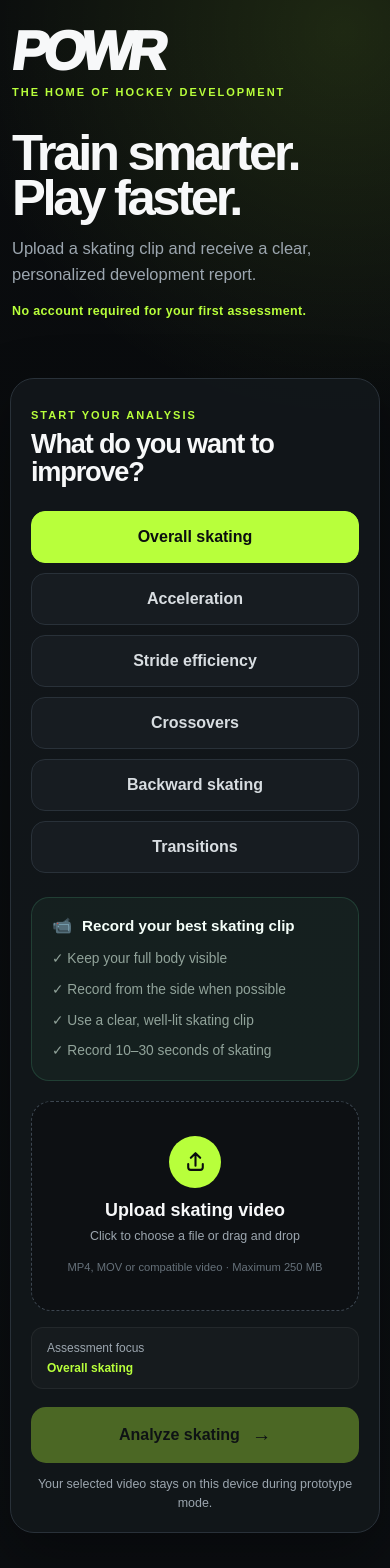
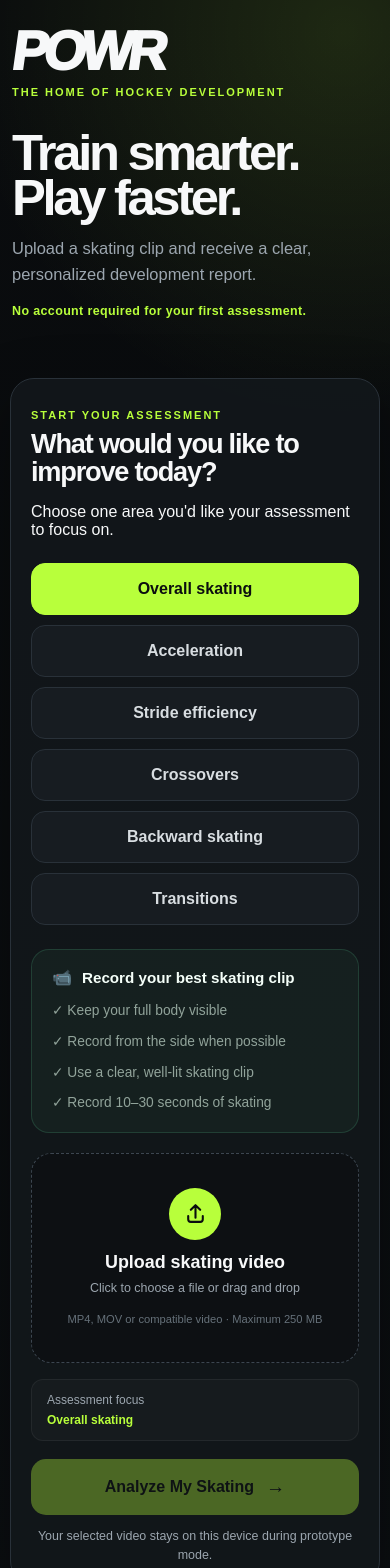
Before and after one commit to MarshallBuchner/powr-mvp, a Next.js app: page / in a window 390 px wide. Shown: the top 1568 px of the page. Built offline with nearby package versions, Linux system fonts and the light colour scheme.

Commit message:
Fix mobile analysis layout and page scroll behavior

```diff
--- a/app/components/AnalysisScreen.tsx
+++ b/app/components/AnalysisScreen.tsx
@@ -1248,6 +1248,19 @@ transition:
             padding: 48px 16px;
           }
 
+          .telemetry-panel,
+.brain-panel {
+  position: relative;
+  top: auto;
+  left: auto;
+  width: auto;
+  margin: 16px;
+}
+
+.brain-panel {
+  margin-top: 0;
+}
+
           .analysis-card {
             border-radius: 24px;
           }
--- a/app/components/UploadCard.tsx
+++ b/app/components/UploadCard.tsx
@@ -77,7 +77,9 @@ export default function UploadCard({
     }
 
     if (file.size > MAX_FILE_SIZE) {
-      setError("Your video must be smaller than 250 MB.");
+      setError(
+        "Your video is a little too large for the beta (250 MB max). Try trimming it to 10–30 seconds and upload again."
+      );
       return;
     }
 
@@ -143,8 +145,11 @@ export default function UploadCard({
   return (
     <section className="card upload-card">
       <div className="section-heading">
-        <p className="eyebrow">START YOUR ANALYSIS</p>
-        <h2>What do you want to improve?</h2>
+        <p className="eyebrow">START YOUR ASSESSMENT</p>
+        <h2>What would you like to improve today?</h2>
+        <p className="section-description">
+  Choose one area you'd like your assessment to focus on.
+</p>
       </div>
 
       <GoalSelector
@@ -226,7 +231,7 @@ export default function UploadCard({
               />
             )}
 
-            <div className="video-badge">READY TO ANALYZE</div>
+            <div className="video-badge">READY FOR ASSESSMENT</div>
           </div>
 
           <div className="video-details">
@@ -296,7 +301,7 @@ export default function UploadCard({
         disabled={!selectedFile}
         onClick={handleAnalyze}
       >
-        <span>Analyze skating</span>
+        <span>Analyze My Skating</span>
         <span className="button-arrow">→</span>
       </button>
 
--- a/app/page.tsx
+++ b/app/page.tsx
@@ -1,6 +1,6 @@
 "use client";
 
-import { useState } from "react";
+import { useEffect, useState } from "react";
 
 import Hero from "./components/Hero";
 import UploadCard from "./components/UploadCard";
@@ -16,6 +16,14 @@ export default function Home() {
     useState<AnalysisRequest | null>(null);
 
   const [screen, setScreen] = useState<Screen>("upload");
+
+  useEffect(() => {
+    window.scrollTo({
+      top: 0,
+      left: 0,
+      behavior: "auto",
+    });
+  }, [screen]);
 
   function handleAnalyze(request: AnalysisRequest) {
     setAnalysisRequest(request);
```
Lines whose indentation alone changed are shown as unchanged.
